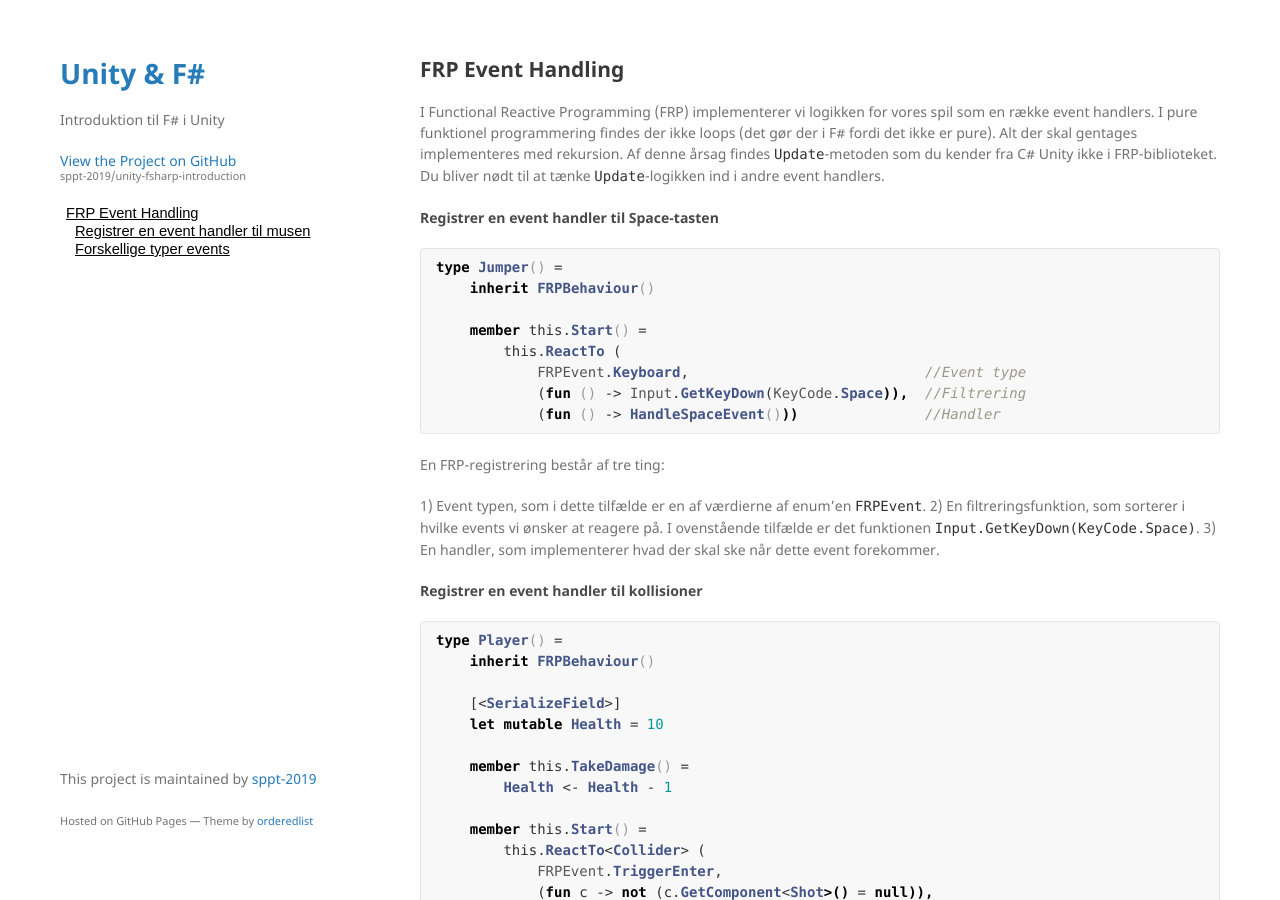
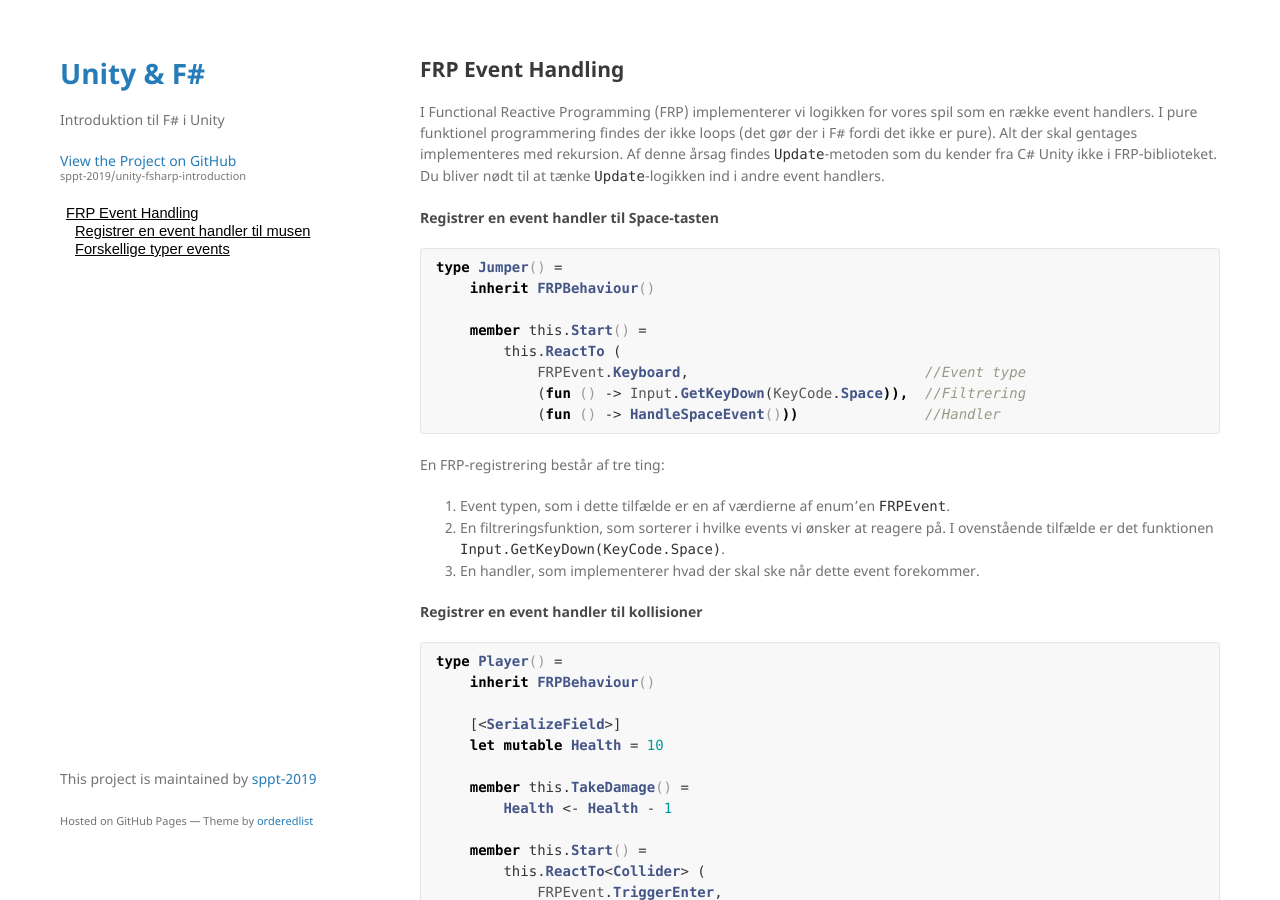
Before and after one commit to sppt-2019/unity-fsharp-introduction, a Jekyll site: the page built from frp.md, in a window 1280 px wide and 900 px high. Built offline with Jekyll 4.4.1, drawn with Linux system fonts in a browser that asks for light colours; our own code applies the rules of GitHub Pages for plain Markdown files.

Commit message:
Correct list elements

````diff
--- a/frp.md
+++ b/frp.md
@@ -14,9 +14,9 @@ type Jumper() =
 ```
 En FRP-registrering består af tre ting:
 
-1) Event typen, som i dette tilfælde er en af værdierne af enum'en `FRPEvent`.
-2) En filtreringsfunktion, som sorterer i hvilke events vi ønsker at reagere på. I ovenstående tilfælde er det funktionen `Input.GetKeyDown(KeyCode.Space)`.
-3) En handler, som implementerer hvad der skal ske når dette event forekommer.
+1. Event typen, som i dette tilfælde er en af værdierne af enum'en `FRPEvent`.
+2. En filtreringsfunktion, som sorterer i hvilke events vi ønsker at reagere på. I ovenstående tilfælde er det funktionen `Input.GetKeyDown(KeyCode.Space)`.
+3. En handler, som implementerer hvad der skal ske når dette event forekommer.
 
 #### Registrer en event handler til kollisioner
 ```fsharp
````
